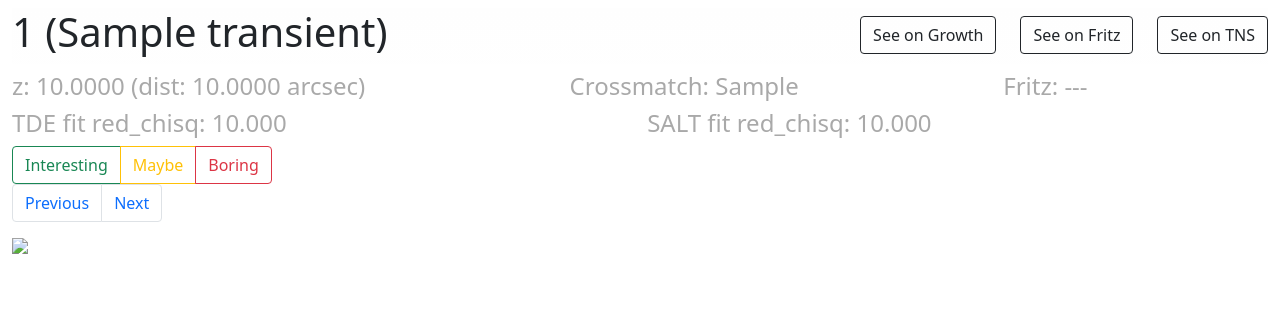
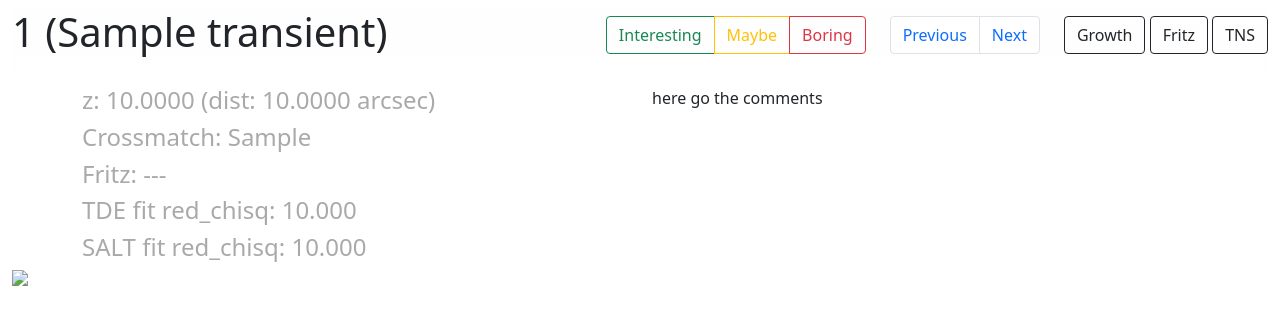
Before and after one commit to simeonreusch/ztfnuclear, a Flask app: template ztfnuclear/templates/transient.html in a window 1280 px wide. Shown: the part 56-381 px from the top of the page. Run offline with Flask 2, Linux system fonts and the light colour scheme; the template is opened without the code that fills it: most values are stand-ins (such as "Sample title", 1, 10 or a date in 2020); parts of the project's set-up code (start-up, migrations or seed data) failed here and were passed over; some libraries are stand-ins or nearby versions.

Commit message:
restructured transient page

```diff
--- a/ztfnuclear/templates/transient.html
+++ b/ztfnuclear/templates/transient.html
@@ -14,123 +14,43 @@
             {% endif %}
         </div>
 
-
         <div class="col-auto my-2">
-          <a class="btn btn-outline-dark" href="http://skipper.caltech.edu:8080/cgi-bin/growth/view_source.cgi?name={{ transient.ztfid }}" target="_blank">
-             See on Growth
-          </a>
-        </div>
-        <div class="col-auto my-2">
-          <a class="btn btn-outline-dark" href="https://fritz.science/source/{{ transient.ztfid }}" target="_blank">
-             See on Fritz
-          </a>
-        </div>
-        {% if transient.tns_name != None %}
-        <div class="col-auto my-2">
-          <a class="btn btn-outline-dark" href="https://www.wis-tns.org/object/{{ transient.tns_name[2:] }}" target="_blank">
-             See on TNS
-          </a>
-        </div>
-        {% endif %}
-    </div>
-
-</div>
-
-
- <div class="row">
-    {% if transient.z != None %}
-        <div class="col-auto me-auto">
-            <h4 style="color:#A9A9A9;">
-              z: {{ "{:,.4f}".format(transient.z) }} (dist: {{ "{:,.4f}".format(transient.z_dist) }} arcsec)
-            </h4>
-        </div>
-    {% else %}
-        <div class="col-auto me-auto">
-            <h4 style="color:#A9A9A9;">
-              z: ---
-            </h4>
-        </div>
-    {% endif %}
-    {% if transient.get_crossmatch_info() != None %}
-        <div class="col-auto me-auto">
-            <h4 style="color:#A9A9A9;">
-              Crossmatch: {{ transient.get_crossmatch_info() }}
-            </h4>
-        </div>
-    {% else %}
-        <div class="col-auto me-auto">
-            <h4 style="color:#A9A9A9;">
-              z: ---
-            </h4>
-        </div>
-    {% endif %}
-    {% if 'fritz_class' in transient.meta.keys() %}
-        <div class="col-auto me-auto">
-            <h4 style="color:#A9A9A9;">
-              Fritz: {{ transient.meta['fritz_class'] }}
-            </h4>
-        </div>
-    {% else %}
-        <div class="col-auto me-auto">
-            <h4 style="color:#A9A9A9;">
-              Fritz: ---
-            </h4>
-        </div>
-    {% endif %}
-</div>
-
- <div class="row">
-    {% if transient.tde_res != None %}
-        <div class="col-auto me-auto">
-            <h4 style="color:#A9A9A9;">
-              TDE fit red_chisq: {{ "{:,.3f}".format(transient.tde_res) }}
-            </h4>
-        </div>
-    {% else %}
-        <div class="col-auto me-auto">
-            <h4 style="color:#A9A9A9;">
-              TDE fit red_chisq: ---
-            </h4>
-        </div>
-    {% endif %}
-    {% if transient.salt_res != None %}
-    <div class="col-auto me-auto">
-            <h4 style="color:#A9A9A9;">
-              SALT fit red_chisq: {{ "{:,.3f}".format(transient.salt_res) }}
-            </h4>
-    </div>
-    {% else %}
-    <div class="col-auto me-auto">
-            <h4 style="color:#A9A9A9;">
-              SALT fit red_chisq: ---
-            </h4>
-    </div>
-    {% endif %}
-</div>
-
-
             <form method="post" action="/rate/{{ transient.ztfid }}" >
 
                 <div class="btn-group" role="group" aria-label="Basic example">
                     {% if transient.get_rating(current_user.username) == 3 %}
-        <button type="submit" class="btn btn-success" value="{{ request.url }}&rating=3&user={{ current_user.username }}" name="rating">Interesting</button>
+                        <button type="submit" class="btn btn-success" value="{{ request.url }}&rating=3&user={{ current_user.username }}" name="rating">
+                            Interesting
+                        </button>
                     {% else %}
-        <button type="submit" class="btn btn-outline-success" value="{{ request.url }}&rating=3&user={{ current_user.username }}" name="rating">Interesting</button>
+                        <button type="submit" class="btn btn-outline-success" value="{{ request.url }}&rating=3&user={{ current_user.username }}" name="rating">
+                            Interesting
+                        </button>
                     {% endif %}
                     {% if transient.get_rating(current_user.username) == 2 %}
-        <button type="submit" class="btn btn-warning" value="{{ request.url }}&rating=2&user={{ current_user.username }}" name="rating">Maybe</button>
+                        <button type="submit" class="btn btn-warning" value="{{ request.url }}&rating=2&user={{ current_user.username }}" name="rating">
+                            Maybe
+                        </button>
                     {% else %}
-        <button type="submit" class="btn btn-outline-warning" value="{{ request.url }}&rating=2&user={{ current_user.username }}" name="rating">Maybe</button>
+                        <button type="submit" class="btn btn-outline-warning" value="{{ request.url }}&rating=2&user={{ current_user.username }}" name="rating">
+                            Maybe
+                        </button>
                     {% endif %}
                     {% if transient.get_rating(current_user.username) == 1 %}
-        <button type="submit" class="btn btn-danger" value="{{ request.url }}&rating=1&user={{ current_user.username }}" name="rating">Boring</button>
+                        <button type="submit" class="btn btn-danger" value="{{ request.url }}&rating=1&user={{ current_user.username }}" name="rating">
+                            Boring
+                        </button>
                     {% else %}
-        <button type="submit" class="btn btn-outline-danger" value="{{ request.url }}&rating=1&user={{ current_user.username }}" name="rating">Boring</button>
+                        <button type="submit" class="btn btn-outline-danger" value="{{ request.url }}&rating=1&user={{ current_user.username }}" name="rating">
+                            Boring
+                        </button>
                     {% endif %}
                 </div>
             </form>
+        </div>
 
-<nav aria-label="Page navigation example">
+        <div class="col-auto my-2">
+            <nav aria-label="Page navigation">
               <ul class="pagination">
                 {% if flaring == True %}
                 <li class="page-item"><a class="page-link" href="/flaring/{{ previous_transient }}">Previous</a></li>
@@ -145,6 +65,96 @@
                 {% endif %}
               </ul>
             </nav>
+        </div>
+
+
+        <div class="col-auto my-2">
+          <a class="btn btn-outline-dark" href="http://skipper.caltech.edu:8080/cgi-bin/growth/view_source.cgi?name={{ transient.ztfid }}" target="_blank">
+             Growth
+          </a>
+          <a class="btn btn-outline-dark" href="https://fritz.science/source/{{ transient.ztfid }}" target="_blank">
+             Fritz
+          </a>
+        {% if transient.tns_name != None %}
+          <a class="btn btn-outline-dark" href="https://www.wis-tns.org/object/{{ transient.tns_name[2:] }}" target="_blank">
+             TNS
+          </a>
+        {% endif %}
+        </div>
+    </div>
+</div>
+
+
+<div class="container">
+  <div class="row">
+    <div class="col">
+        <div class="row">
+            {% if transient.z != None %}
+                    <h4 style="color:#A9A9A9;">
+                      z: {{ "{:,.4f}".format(transient.z) }} (dist: {{ "{:,.4f}".format(transient.z_dist) }} arcsec)
+                    </h4>
+            {% else %}
+                    <h4 style="color:#A9A9A9;">
+                      z: ---
+                    </h4>
+            {% endif %}
+        </div>
+        <div class="row">
+            {% if transient.get_crossmatch_info() != None %}
+                    <h4 style="color:#A9A9A9;">
+                      Crossmatch: {{ transient.get_crossmatch_info() }}
+                    </h4>
+            {% else %}
+                    <h4 style="color:#A9A9A9;">
+                      z: ---
+                    </h4>
+            {% endif %}
+        </div>
+        <div class="row">
+            {% if 'fritz_class' in transient.meta.keys() %}
+                    <h4 style="color:#A9A9A9;">
+                      Fritz: {{ transient.meta['fritz_class'] }}
+                    </h4>
+            {% else %}
+                    <h4 style="color:#A9A9A9;">
+                      Fritz: ---
+                    </h4>
+            {% endif %}
+        </div>
+        <div class="row">
+            {% if transient.tde_res != None %}
+                    <h4 style="color:#A9A9A9;">
+                      TDE fit red_chisq: {{ "{:,.3f}".format(transient.tde_res) }}
+                    </h4>
+            {% else %}
+                    <h4 style="color:#A9A9A9;">
+                      TDE fit red_chisq: ---
+                    </h4>
+            {% endif %}
+        </div>
+        <div class="row">
+            {% if transient.salt_res != None %}
+                    <h4 style="color:#A9A9A9;">
+                      SALT fit red_chisq: {{ "{:,.3f}".format(transient.salt_res) }}
+                    </h4>
+            {% else %}
+                    <h4 style="color:#A9A9A9;">
+                      SALT fit red_chisq: ---
+                    </h4>
+            {% endif %}
+        </div>
+    </div>
+    <div class="col">
+      here go the comments
+    </div>
+  </div>
+</div>
+
+
+
+
+
+
 
 
   <div class="row justify-content-md-center">
```
Lines whose indentation alone changed are shown as unchanged.
